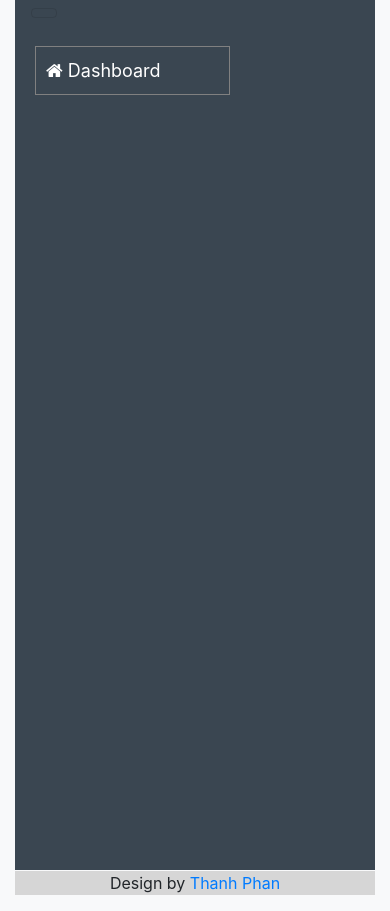
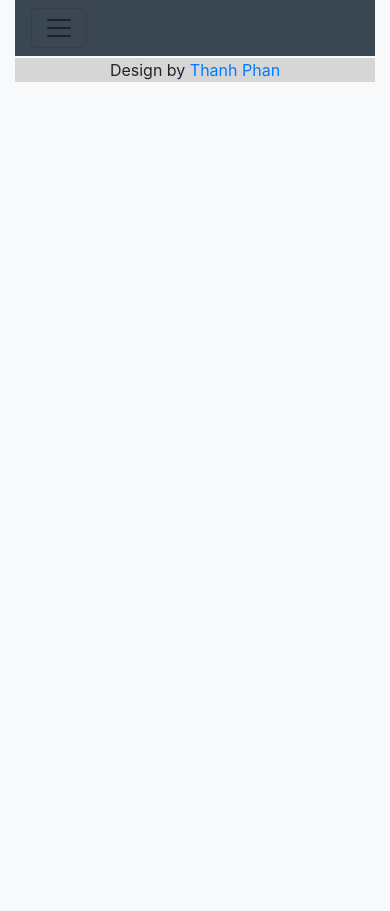
Before and after one commit to thanhpv958/PHPProject01, a PHP site: page /PHPProject01/admin/index.php in a window 390 px wide. After the commit the page ends 82 px from the top, so only its background shows below. Run offline with PHP 8.4, Linux system fonts and the light colour scheme; the visitor is signed in with stand-in values (Sample User, id 1); data that the repository does not hold is empty.

Commit message:
responsive 1 and add effect sidebar

```diff
--- a/admin/header.php
+++ b/admin/header.php
@@ -19,9 +19,11 @@
     <div class="container-fluid">
         <div class="header">
                 <nav class="navbar navbar-expand-md navbar-light">
-                    <button class="navbar-toggler hidden-lg-up" type="button" data-toggle="collapse" data-target="#collapsibleNavId" aria-controls="collapsibleNavId"
-                        aria-expanded="false" aria-label="Toggle navigation"></button>
-                    <div class="collapse navbar-collapse" id="collapsibleNavId">
+                    <button class="navbar-toggler hidden-lg-up btnSidebar" type="button" data-toggle="collapse" data-target="#collapsibleNavId" aria-controls="collapsibleNavId"
+                        aria-expanded="false" aria-label="Toggle navigation">
+                        <span class="navbar-toggler-icon navbar-light"></span>
+                    </button>
+                    <div class="collapse navbar-collapse" >
                         <form class="form-inline my-2 my-lg-0">
                             <input class="form-control mr-sm-2" type="text" placeholder="Search">
                         </form>
--- a/admin/listArticle.php
+++ b/admin/listArticle.php
@@ -7,7 +7,7 @@
         <div class="col-sm-12">
             <div class="listVideo ">
                 <h3>List Article</h3>
-                <table class="table table-hover text-center">
+                <table class="table table-hover text-center table-responsive">
                     <thead>
                         <tr>
                             <th>ID</th>
--- a/admin/listEmail.php
+++ b/admin/listEmail.php
@@ -7,7 +7,7 @@
         <div class="col-sm-12">
             <div class="listVideo ">
                 <h3>List Email</h3>
-                <table class="table table-hover text-left">
+                <table class="table table-hover text-left table-responsive">
                     <thead>
                         <tr>
                             <th>ID</th>
--- a/admin/listSlider.php
+++ b/admin/listSlider.php
@@ -7,7 +7,7 @@
         <div class="col-sm-12">
             <div class="listVideo text-left">
                 <h3>List Slider</h3>
-                <table class="table table-hover">
+                <table class="table table-hover table-responsive">
                     <thead>
                         <tr>
                             <th>ID</th>
--- a/admin/listUser.php
+++ b/admin/listUser.php
@@ -7,7 +7,7 @@
         <div class="col-sm-12 col-sm-12">
             <div class="listVideo text-left">
                 <h3>List Slider</h3>
-                <table class="table table-hover">
+                <table class="table table-hover table-responsive">
                     <thead>
                         <tr>
                             <th>ID</th>
--- a/admin/listVideo.php
+++ b/admin/listVideo.php
@@ -4,11 +4,12 @@
     require_once '../controller/c_pagination.php';
 
 ?>
+    <div class="container">
     <div class="row">
         <div class="col-sm-12">
             <div class="listVideo text-left">
                 <h3>List Video</h3>
-                <table class="table table-hover">
+                <table class="table table-hover table-responsive">
                     <thead>
                         <tr>
                             <th>ID</th>
@@ -60,4 +61,5 @@
             </div>
         </div>
     </div>
+    </div>
 <?php require_once './footer.php'; ?>
--- a/admin/sidebar.php
+++ b/admin/sidebar.php
@@ -1,6 +1,6 @@
 <div class="container-fluid">
     <div class="row">
-        <div class="col-sm-2">
+        <div class="col-sm-12 col-md-2">
             <!-- start sidebar -->
             <div class="sidebar">
                 <ul class="menu">
@@ -119,4 +119,4 @@
         </div>
         <!-- end col -->
 
-        <div class="col-sm-10">
+        <div class="col-sm-12 col-md-10 content">
--- a/public/css/admin/_sidebar.scss
+++ b/public/css/admin/_sidebar.scss
@@ -34,3 +34,61 @@
         }
     }
 }
+
+
+
+@media only screen and (max-width: 576px) {
+    .sidebar {
+
+        ul {
+            margin-left: 0px;
+        }
+    }
+
+}
+@media only screen and (max-width: 768px) {
+    .sidebar {
+        font-size: 10px;
+        position: fixed;
+        left: -250px;
+        top: 0px;
+        z-index: 1000;
+        transition: all 0.9s;
+
+        ul {
+            margin-left: 4px;
+
+            li {
+                width: 88px !important;
+
+                .sub-menu {
+                    a {
+                        padding: 7px 0px 9px 13px !important;
+                    }
+                }
+            }
+        }
+    }
+    .showmenu {
+        left: 15px;
+    }
+}
+@media only screen and (max-width: 1200px) {
+    .sidebar {
+        font-size: 12px;
+
+        ul {
+            padding: 12px;
+
+            li {
+                width: 120px;
+
+                .sub-menu {
+                    a {
+                        padding-left: 20px;
+                    }
+                }
+            }
+        }
+    }
+}
--- a/public/css/admin/style.css
+++ b/public/css/admin/style.css
@@ -24,6 +24,35 @@
         .sidebar ul li .sub-menu a {
           padding-left: 35px; }
 
+@media only screen and (max-width: 576px) {
+  .sidebar ul {
+    margin-left: 0px; } }
+@media only screen and (max-width: 768px) {
+  .sidebar {
+    font-size: 10px;
+    position: fixed;
+    left: -250px;
+    top: 0px;
+    z-index: 1000;
+    transition: all 0.9s; }
+    .sidebar ul {
+      margin-left: 4px; }
+      .sidebar ul li {
+        width: 88px !important; }
+        .sidebar ul li .sub-menu a {
+          padding: 7px 0px 9px 13px !important; }
+
+  .showmenu {
+    left: 15px; } }
+@media only screen and (max-width: 1200px) {
+  .sidebar {
+    font-size: 12px; }
+    .sidebar ul {
+      padding: 12px; }
+      .sidebar ul li {
+        width: 120px; }
+        .sidebar ul li .sub-menu a {
+          padding-left: 20px; } }
 .header nav {
   background-color: #3A4651; }
 
--- a/public/js/sidebar.js
+++ b/public/js/sidebar.js
@@ -1,15 +1,18 @@
 $(function(){
-
-    // $('.menu li').click(function() {
-    //     $('.menu li').children('.sub-menu').slideUp();
-    //     $(this).children('.sub-menu').slideDown();
-
-    // })
 
     $('.menu li').click(function() {
         $('.menu li').not(this).find('.sub-menu').slideUp();
         $(this).find('.sub-menu').slideToggle();
-     });
+    });
 
+    $('.btnSidebar').click(function() {
+        $('.sidebar').addClass('showmenu');
+    })
+
+    $('.content').click(function() {
+        if ( $('.sidebar').hasClass('showmenu') ) {
+            $('.sidebar').removeClass('showmenu');
+        }
+    })
 
 })
```
Also changed, not shown: 1 other file.
